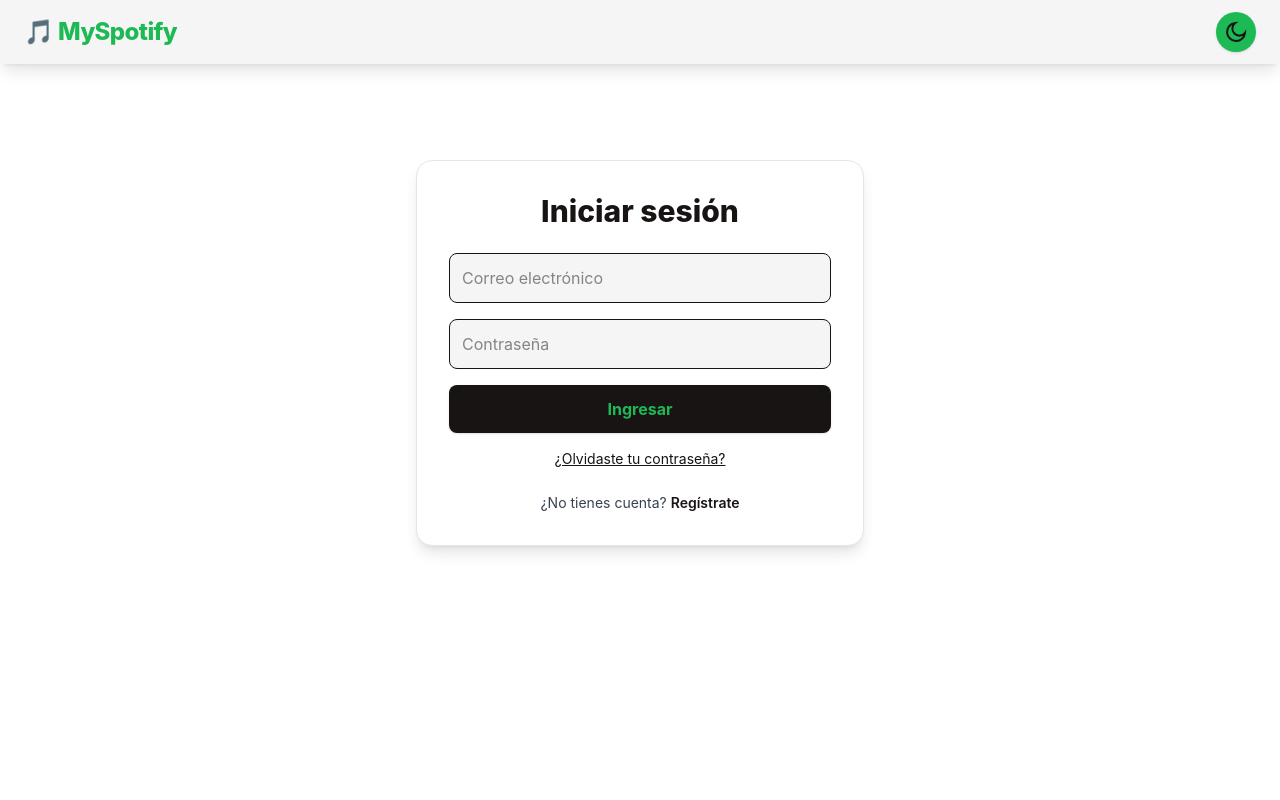
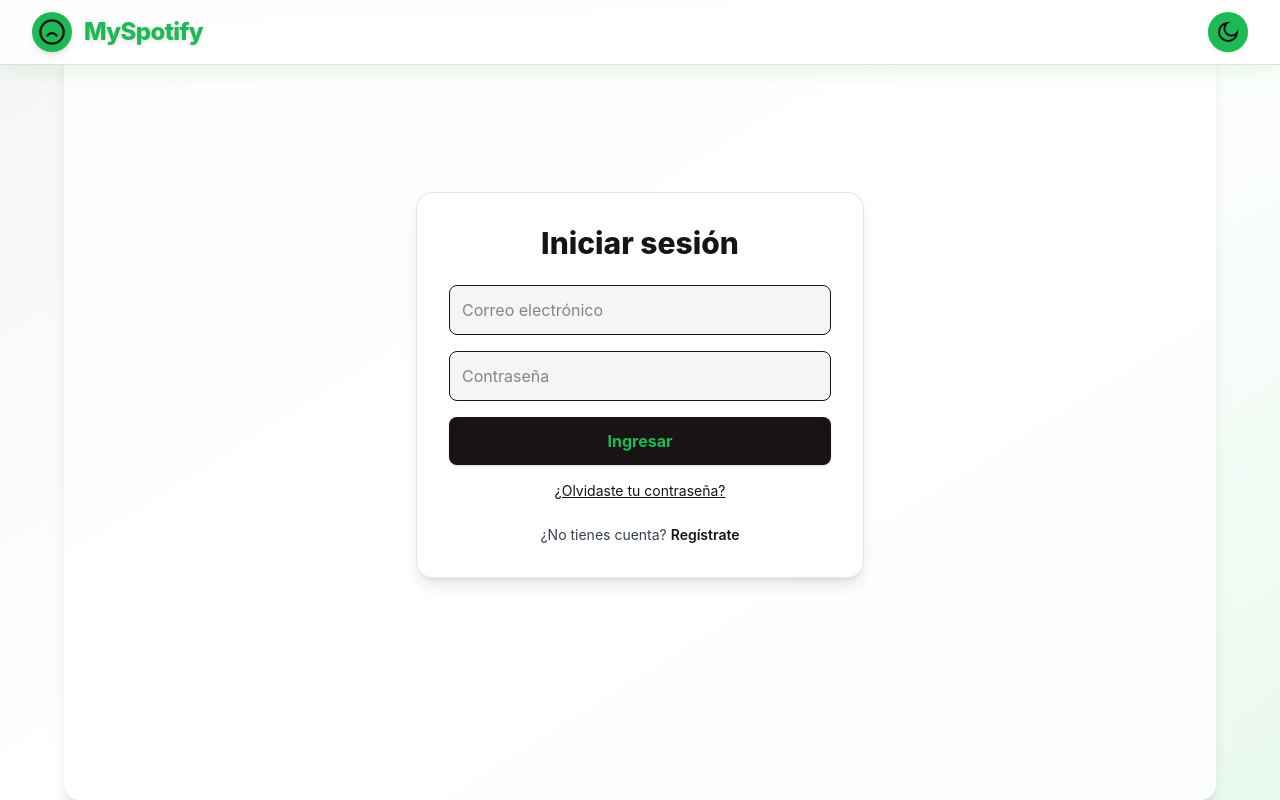
Before and after one commit to MiliGordillo/M4-Final-Frontend, a React (Vite) app in the folder frontend/: page /login in a window 1280 px wide. Built offline with nearby package versions, Linux system fonts and the light colour scheme.

Commit message:
My Final-App

```diff
--- a/frontend/src/components/Layout.jsx
+++ b/frontend/src/components/Layout.jsx
@@ -1,4 +1,4 @@
-import React, { useEffect, useState, useContext } from "react";
+import React, { useEffect, useState, useContext, useRef } from "react";
 import { ThemeContext } from "../context/ThemeContext";
 import ThemeToggle from "./ThemeToggle";
 import { Link, useNavigate, useLocation } from "react-router-dom";
@@ -11,6 +11,20 @@ const Layout = ({ children }) => {
   const { profile, setProfile } = useProfile();
   const [profiles, setProfiles] = useState([]);
   const [showDropdown, setShowDropdown] = useState(false);
+  const dropdownRef = useRef(null);
+  // Cerrar el dropdown al hacer click fuera
+  useEffect(() => {
+    if (!showDropdown) return;
+    const handleClickOutside = (event) => {
+      if (dropdownRef.current && !dropdownRef.current.contains(event.target)) {
+        setShowDropdown(false);
+      }
+    };
+    document.addEventListener("mousedown", handleClickOutside);
+    return () => {
+      document.removeEventListener("mousedown", handleClickOutside);
+    };
+  }, [showDropdown]);
   const [mobileMenu, setMobileMenu] = useState(false);
   const navigate = useNavigate();
   const location = useLocation();
@@ -46,47 +60,53 @@ const Layout = ({ children }) => {
   return (
     <div
       className={
-        "min-h-screen flex flex-col transition-colors duration-300 " +
+        "min-h-screen flex flex-col transition-colors duration-300 font-sans " +
         (darkMode
-          ? "bg-[#121212] text-white" // 🎵 modo oscuro Spotify
-          : "bg-white text-[#191414]") // ☀️ modo claro
+          ? "bg-gradient-to-br from-[#181818] via-[#121212] to-[#232323] text-white"
+          : "bg-gradient-to-br from-[#f5f5f5] via-white to-[#e9f9ee] text-[#191414]")
       }
     >
       {/* NAVBAR FIJO */}
       <header
         className={
-          "fixed top-0 left-0 w-full flex items-center justify-between px-6 py-3 shadow-lg z-50 transition-colors duration-300 " +
-          (darkMode ? "bg-[#181818]" : "bg-[#f5f5f5]")
+          "fixed top-0 left-0 w-full flex items-center justify-between px-8 py-3 z-50 transition-colors duration-300 backdrop-blur-md bg-opacity-80 border-b " +
+          (darkMode
+            ? "bg-[#181818]/80 border-[#232323] shadow-2xl"
+            : "bg-white/80 border-[#e0e0e0] shadow-xl")
         }
+        style={{boxShadow: darkMode ? '0 4px 24px 0 #0006' : '0 4px 24px 0 #1db95422'}}
       >
         {/* Logo */}
-        <div className="flex items-center gap-2 cursor-pointer" onClick={() => navigate("/")}>
-          <h1 className="text-2xl font-extrabold tracking-tight text-[#1DB954]">🎵 MySpotify</h1>
+        <div className="flex items-center gap-3 cursor-pointer select-none" onClick={() => navigate("/")}>
+          <span className="inline-flex items-center justify-center w-10 h-10 rounded-full bg-[#1DB954] shadow-md">
+            <svg width="28" height="28" viewBox="0 0 24 24" fill="none" stroke="#191414" strokeWidth="2" strokeLinecap="round" strokeLinejoin="round"><circle cx="12" cy="12" r="10" /><path d="M8 15s1.5-2 4-2 4 2 4 2" /></svg>
+          </span>
+          <h1 className="text-2xl font-extrabold tracking-tight text-[#1DB954] drop-shadow-sm">MySpotify</h1>
         </div>
 
         {/* Menú Desktop (solo con perfil y fuera de /profiles) */}
         {showAppNav && (
-          <nav className="hidden md:flex gap-6 text-sm font-semibold">
+          <nav className="hidden md:flex gap-8 text-base font-semibold">
             <Link
               to="/songs"
-              className={`hover:text-[#1DB954] transition ${location.pathname === "/songs" ? "text-[#1DB954]" : ""}`}
+              className={`px-2 py-1 rounded-lg transition-colors duration-200 ${location.pathname === "/songs" ? "text-[#1DB954] bg-[#1db954]/10" : "hover:text-[#1DB954] hover:bg-[#1db954]/10"}`}
             >
               Catálogo
             </Link>
             <Link
               to="/playlist"
-              className={`hover:text-[#1DB954] transition ${location.pathname === "/playlist" ? "text-[#1DB954]" : ""}`}
+              className={`px-2 py-1 rounded-lg transition-colors duration-200 ${location.pathname === "/playlist" ? "text-[#1DB954] bg-[#1db954]/10" : "hover:text-[#1DB954] hover:bg-[#1db954]/10"}`}
             >
               Mi Playlist
             </Link>
-            <Link to="/profile" className="btn btn-profile hover:text-[#1DB954]">
+            <Link to="/profile" className="px-2 py-1 rounded-lg transition-colors duration-200 hover:text-[#1DB954] hover:bg-[#1db954]/10">
               Ver Perfil
             </Link>
           </nav>
         )}
 
         {/* Lado derecho */}
-        <div className="flex items-center gap-4">
+  <div className="flex items-center gap-5">
           {/* Perfil (dropdown) - solo con perfil y fuera de /profiles */}
           {showAppNav && (
             <div className="relative">
@@ -110,19 +130,24 @@ const Layout = ({ children }) => {
               </div>
 
               {showDropdown && profiles.length > 0 && (
+                <>
+                  {/* Overlay para cerrar al hacer click fuera */}
+                  <div className="fixed inset-0 z-40" style={{background: "transparent"}} />
                   <div
+                    ref={dropdownRef}
                     className={
-                    "absolute right-0 mt-3 border rounded-lg shadow-lg z-50 w-56 transition-colors duration-300 " +
-                    (darkMode ? "bg-[#282828] border-[#1DB954]" : "bg-white border-gray-300")
+                      "absolute right-0 mt-3 border rounded-xl shadow-2xl z-50 w-64 transition-colors duration-300 p-2 " +
+                      (darkMode ? "bg-[#232323] border-[#1DB954]/60" : "bg-white border-gray-200")
                     }
                   >
+                    <div className="max-h-72 overflow-y-auto divide-y divide-[#1DB954]/10">
                       {profiles.map((p) => (
                         <button
                           key={p._id}
-                      className={`flex items-center w-full px-4 py-2 text-left text-sm transition ${
+                          className={`flex items-center w-full gap-2 px-4 py-2 text-left text-sm rounded-lg transition font-medium ${
                             darkMode
-                          ? "hover:bg-[#1DB954]/20"
-                          : "hover:bg-gray-100"
+                              ? "hover:bg-[#1DB954]/20 text-white"
+                              : "hover:bg-[#1DB954]/10 text-[#191414]"
                           } ${profile && p._id === profile._id ? "bg-[#1DB954]/30 font-bold" : ""}`}
                           onClick={() => {
                             setProfile(p);
@@ -132,7 +157,7 @@ const Layout = ({ children }) => {
                         >
                           {p.avatar && p.avatar.startsWith("<svg") ? (
                             <span
-                          className="w-6 h-6 rounded-full mr-2 border border-[#1DB954] bg-white flex items-center justify-center"
+                              className="w-7 h-7 rounded-full border border-[#1DB954] bg-white flex items-center justify-center"
                               dangerouslySetInnerHTML={{ __html: p.avatar }}
                               aria-label={p.name}
                             />
@@ -140,16 +165,19 @@ const Layout = ({ children }) => {
                             <img
                               src={p.avatar || "https://randomuser.me/api/portraits/lego/1.jpg"}
                               alt={p.name}
-                          className="w-6 h-6 rounded-full mr-2 border border-[#1DB954] object-cover"
+                              className="w-7 h-7 rounded-full border border-[#1DB954] object-cover"
                             />
                           )}
-                      <span>{p.name}</span>
+                          <span className="truncate">{p.name}</span>
                         </button>
                       ))}
-                  <hr className={darkMode ? "border-[#1DB954]/50" : "border-gray-300"} />
+                    </div>
+                    <div className="pt-2 mt-2 border-t border-[#1DB954]/20">
                       <button
-                    className={`w-full px-4 py-2 text-left transition rounded-b ${
-                      darkMode ? "text-gray-300 hover:bg-[#1DB954]/20" : "text-gray-700 hover:bg-gray-100"
+                        className={`w-full px-4 py-2 text-left rounded-lg transition font-semibold ${
+                          darkMode
+                            ? "text-[#1DB954] hover:bg-[#1DB954]/10"
+                            : "text-[#191414] hover:bg-[#1DB954]/10"
                         }`}
                         onClick={() => {
                           setShowDropdown(false);
@@ -159,15 +187,17 @@ const Layout = ({ children }) => {
                         Gestionar perfiles
                       </button>
                     </div>
+                  </div>
+                </>
               )}
             </div>
           )}
 
           {/* Usuario (informativo) */}
           {user && (
-            <div className="hidden md:flex flex-col text-xs text-right">
-              <span className="text-gray-400">Cuenta</span>
-              <span className="font-bold">{user.name || user.email}</span>
+            <div className="hidden md:flex flex-col text-xs text-right leading-tight">
+              <span className="text-gray-400 font-medium">Cuenta</span>
+              <span className="font-bold text-sm text-[#1DB954]">{user.name || user.email}</span>
             </div>
           )}
 
@@ -175,7 +205,7 @@ const Layout = ({ children }) => {
           {isAuthenticated && (
             <button
               onClick={handleLogout}
-              className="hidden md:block px-3 py-1 bg-red-600 hover:bg-red-700 text-xs rounded text-white"
+              className="hidden md:block px-4 py-1.5 bg-gradient-to-r from-red-500 to-red-700 hover:from-red-600 hover:to-red-800 text-xs rounded-lg text-white font-semibold shadow transition"
             >
               Cerrar sesión
             </button>
@@ -202,20 +232,20 @@ const Layout = ({ children }) => {
       {mobileMenu && showAppNav && (
         <div
           className={
-            "md:hidden absolute top-[60px] left-0 w-full flex flex-col gap-3 p-4 z-40 text-sm transition-colors duration-300 " +
-            (darkMode ? "bg-[#181818] text-white" : "bg-white text-[#191414] border-t border-gray-200")
+            "md:hidden absolute top-[60px] left-0 w-full flex flex-col gap-3 p-5 z-40 text-base font-semibold rounded-b-2xl shadow-2xl transition-colors duration-300 " +
+            (darkMode ? "bg-[#181818]/95 text-white border-t border-[#1DB954]/20" : "bg-white/95 text-[#191414] border-t border-[#1DB954]/10")
           }
         >
-          <Link to="/songs" className="hover:text-[#1DB954]" onClick={() => setMobileMenu(false)}>
+          <Link to="/songs" className="px-3 py-2 rounded-lg hover:bg-[#1DB954]/10 transition" onClick={() => setMobileMenu(false)}>
             Catálogo
           </Link>
-          <Link to="/playlist" className="hover:text-[#1DB954]" onClick={() => setMobileMenu(false)}>
+          <Link to="/playlist" className="px-3 py-2 rounded-lg hover:bg-[#1DB954]/10 transition" onClick={() => setMobileMenu(false)}>
             Mi Playlist
           </Link>
-          <Link to="/spotify" className="hover:text-[#1DB954]" onClick={() => setMobileMenu(false)}>
+          <Link to="/spotify" className="px-3 py-2 rounded-lg hover:bg-[#1DB954]/10 transition" onClick={() => setMobileMenu(false)}>
             Spotify
           </Link>
-          <Link to="/profile" className="hover:text-[#1DB954]" onClick={() => setMobileMenu(false)}>
+          <Link to="/profile" className="px-3 py-2 rounded-lg hover:bg-[#1DB954]/10 transition" onClick={() => setMobileMenu(false)}>
             Ver Perfil
           </Link>
           <button
@@ -223,7 +253,7 @@ const Layout = ({ children }) => {
               handleLogout();
               setMobileMenu(false);
             }}
-            className="px-3 py-1 bg-red-600 hover:bg-red-700 text-xs rounded mt-2 text-white"
+            className="px-3 py-2 bg-gradient-to-r from-red-500 to-red-700 hover:from-red-600 hover:to-red-800 text-xs rounded-lg mt-2 text-white font-semibold shadow"
           >
             Cerrar sesión
           </button>
@@ -231,7 +261,9 @@ const Layout = ({ children }) => {
       )}
 
       {/* MAIN */}
-      <main className="flex-1 pt-20 max-w-6xl mx-auto py-6 px-4 w-full">{children}</main>
+      <main className="flex-1 pt-24 max-w-6xl mx-auto py-10 px-6 w-full rounded-2xl shadow-lg bg-white/80 dark:bg-[#181818]/80 transition-all duration-300 mt-4">
+        {children}
+      </main>
     </div>
   );
 };
--- a/frontend/src/components/ThemeToggle.jsx
+++ b/frontend/src/components/ThemeToggle.jsx
@@ -28,12 +28,12 @@ const ThemeToggle = () => {
             cx="12"
             cy="12"
             r="5"
-            stroke="#1DB954"
+            stroke="currentColor"
             strokeWidth="2"
             fill="none"
           />
           <path
-            stroke="#1DB954"
+            stroke="currentColor"
             strokeWidth="2"
             d="M12 1v2M12 21v2M4.22 4.22l1.42 1.42M18.36 18.36l1.42 1.42M1 12h2M21 12h2M4.22 19.78l1.42-1.42M18.36 5.64l1.42-1.42"
           />
@@ -48,7 +48,7 @@ const ThemeToggle = () => {
           stroke="currentColor"
         >
           <path
-            stroke="#191414"
+            stroke="currentColor"
             strokeWidth="2"
             d="M21 12.79A9 9 0 1111.21 3a7 7 0 109.79 9.79z"
           />
```
Lines whose indentation alone changed are shown as unchanged.
